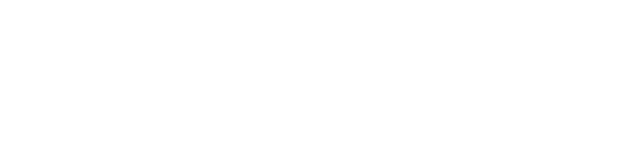
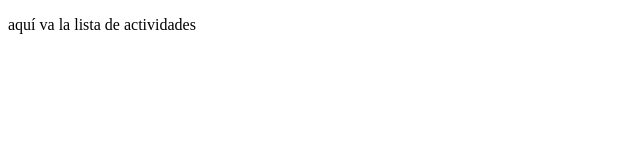
Before and after one commit to douglasns92/balidea-intro-git, a plain HTML site: page index.html in a window 1280 px wide. Shown: the whole page, without its empty margins (0-640 px from the left). Drawn offline with Linux system fonts and the light colour scheme.

Commit message:
docs: placeholder para la lista actividades

```diff
--- a/index.html
+++ b/index.html
@@ -3,5 +3,7 @@
   <head>
     <title>Actividades</title>
   </head>
-  <body></body>
+  <body>
+    <p>aquí va la lista de actividades</p>
+  </body>
 </html>
```
